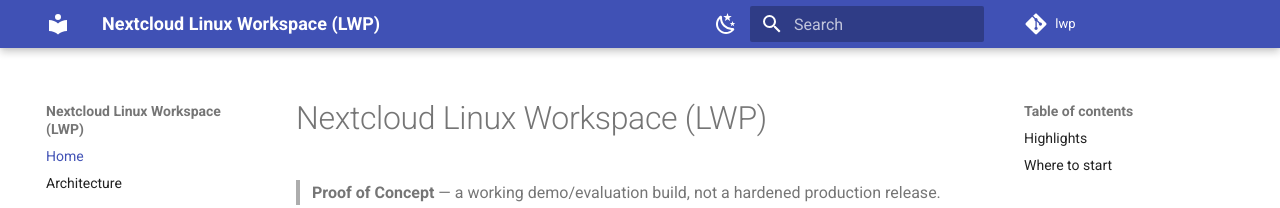
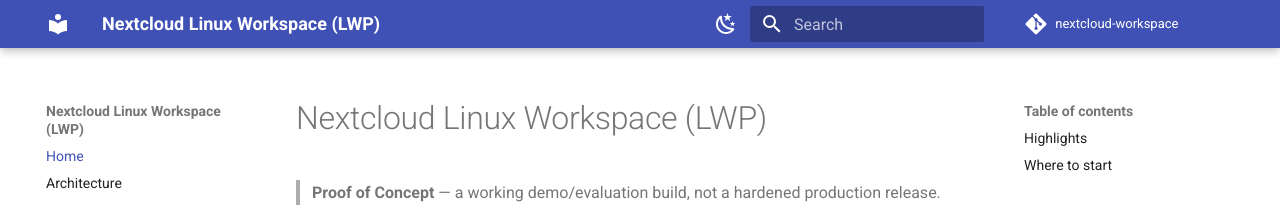
Before and after one commit to phvos-lang/nextcloud-workspace, an MkDocs documentation site: the page built from docs/index.md, in a window 1280 px wide. Shown: the top 208 px of the page. Built offline with MkDocs 1.6.1 and Material for MkDocs 9.7.7, drawn with Linux system fonts in a browser that asks for light colours; comment, search, counter and statistics services are not loaded.

Commit message:
chore(docs): point mkdocs repo_url at the real GitHub repo, ignore site/

```diff
--- a/mkdocs.yml
+++ b/mkdocs.yml
@@ -1,7 +1,7 @@
 site_name: Nextcloud Linux Workspace (LWP)
 site_description: Enterprise browser-based remote desktop — Kasm alternative, deeply integrated with Nextcloud.
-repo_url: https://github.com/harm/lwp
-repo_name: lwp
+repo_url: https://github.com/phvos-lang/nextcloud-workspace
+repo_name: nextcloud-workspace
 docs_dir: docs
 
 theme:
```
Also changed, not shown: 1 other file.
